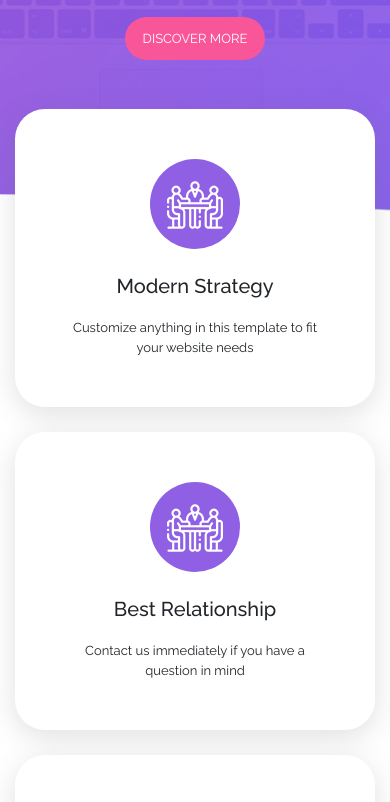
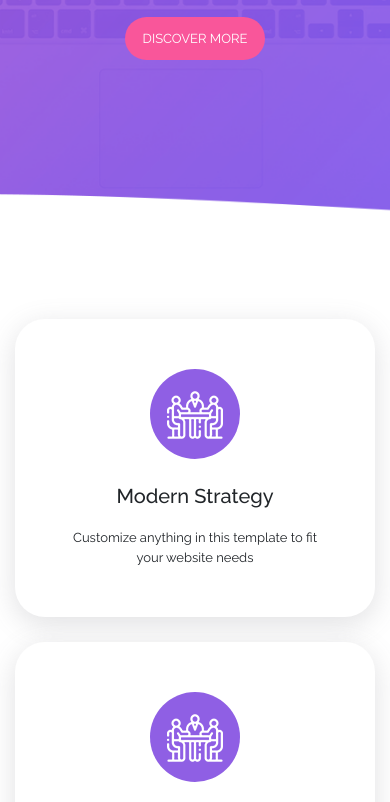
Before and after one commit to duylinhth7/project-scss, a plain HTML site: page index.html in a window 390 px wide. Shown: the part 525-1327 px from the top of the page. Drawn offline with nearby package versions, Linux system fonts and the light colour scheme.

Commit message:
sua lai margin cho  block featured

```diff
--- a/scss/style.scss
+++ b/scss/style.scss
@@ -128,6 +128,12 @@
         margin-top: 20px;
     }
 }
+@media (max-width: 1199.98px) {
+    .featured{
+        margin-top: 0px;
+    }
+    }
+
 // END featured
 
 // discussion
```
Also changed, not shown: css/style.css, 1 other file.
